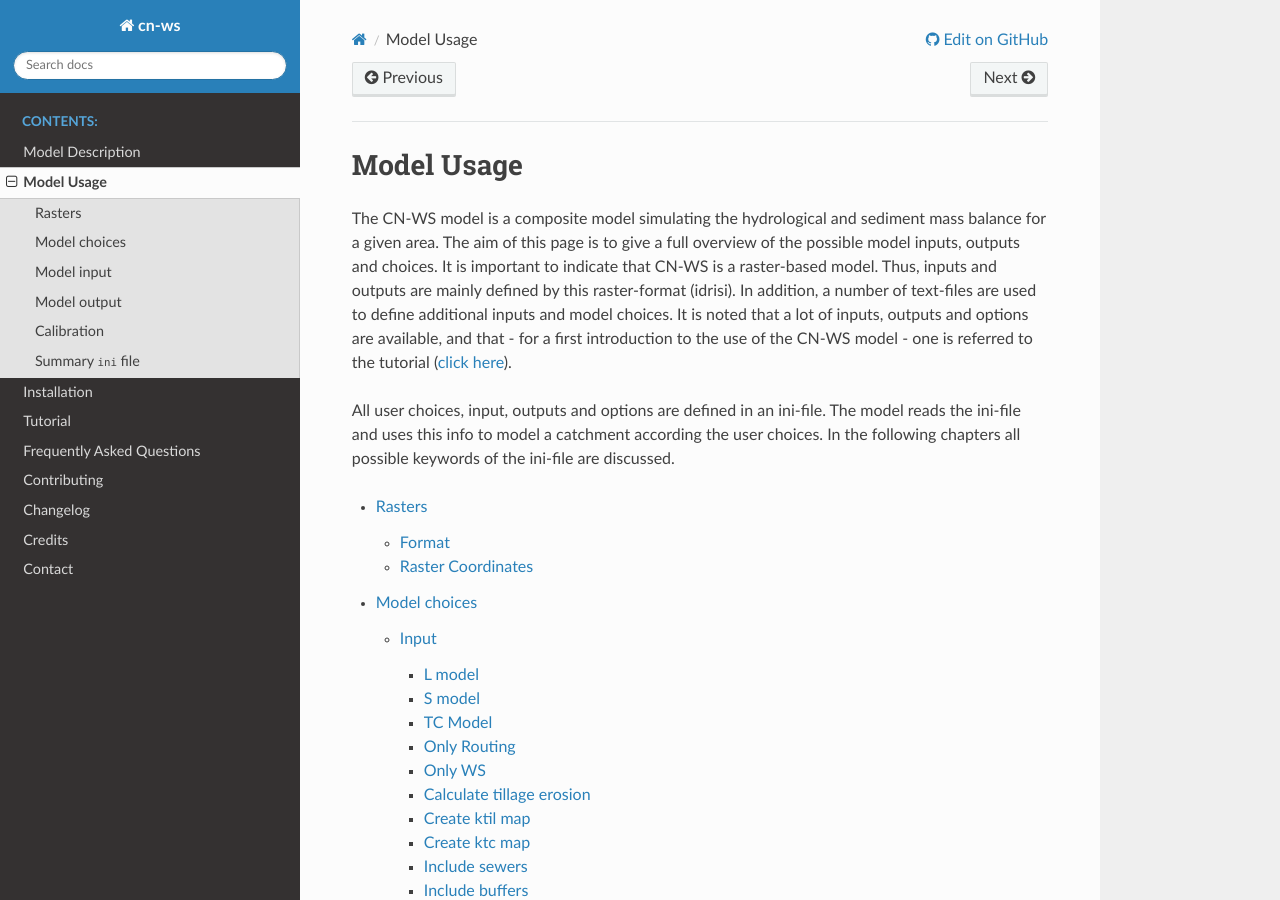
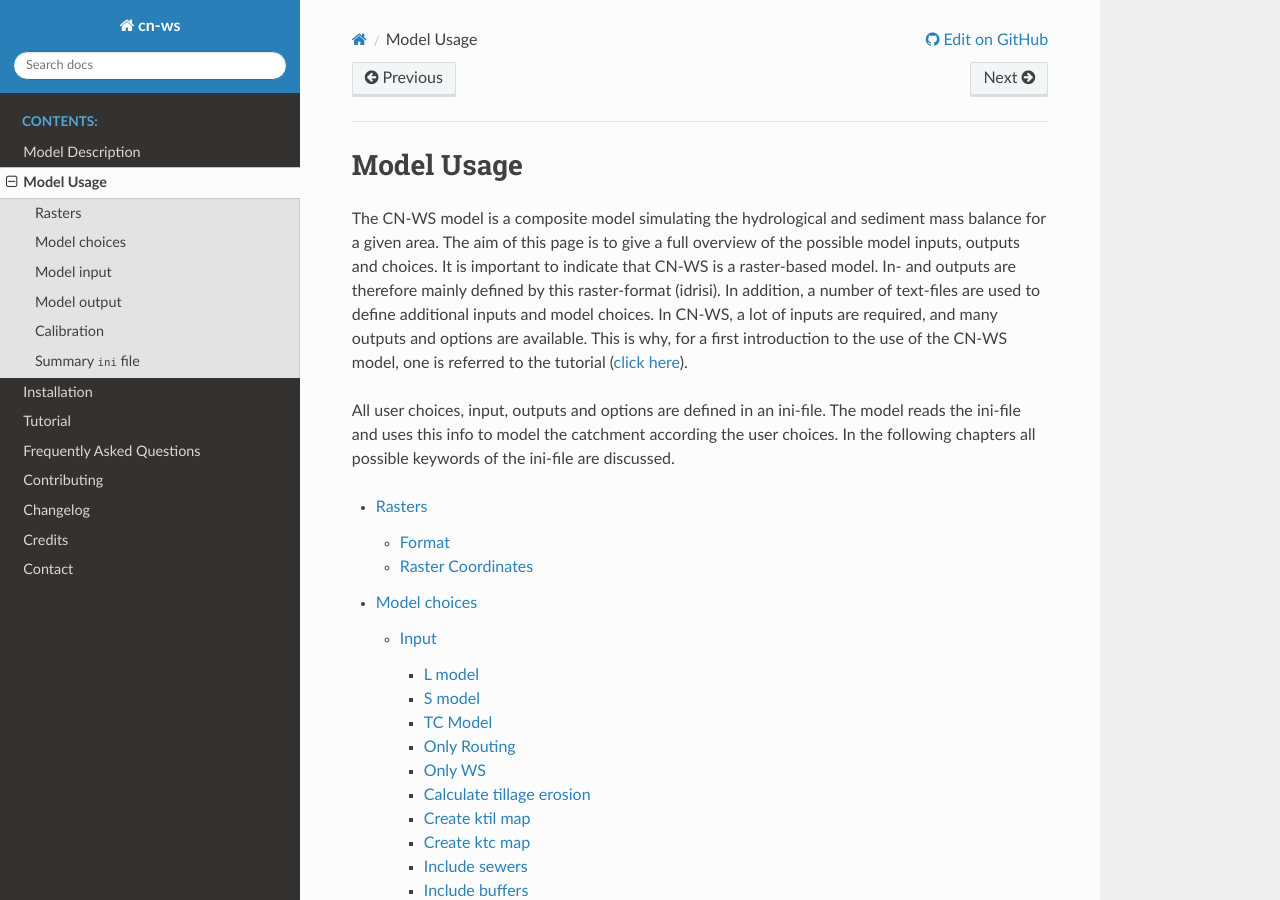
Before and after one commit to watem-sedem/watem-sedem, a Sphinx documentation site: the page built from docs/usage.rst, in a window 1280 px wide and 900 px high. Built offline with Sphinx 7.4.7 and the Read the Docs theme 2.0.0, drawn with Linux system fonts in a browser that asks for light colours.

Commit message:
Update usage.rst
Small changes

```diff
--- a/docs/usage.rst
+++ b/docs/usage.rst
@@ -7,15 +7,15 @@ Model Usage
 The CN-WS model is a composite model simulating the hydrological and
 sediment mass balance for a given area. The aim of this page is to
 give a full overview of the possible model inputs, outputs and choices.
-It is important to indicate that CN-WS is a raster-based model. Thus, inputs
-and outputs are mainly defined by this raster-format (idrisi). In addition,
+It is important to indicate that CN-WS is a raster-based model. In-
+and outputs are therefore mainly defined by this raster-format (idrisi). In addition,
 a number of text-files are used to define additional inputs and model
-choices. It is noted that a lot of inputs, outputs and options are
-available, and that - for a first introduction to the use of the CN-WS model
-- one is referred to the tutorial (:ref:`click here <tutorial>`).
+choices. In CN-WS, a lot of inputs are required, and many outputs and options are
+available. This is why, for a first introduction to the use of the CN-WS model,
+one is referred to the tutorial (:ref:`click here <tutorial>`).
 
 All user choices, input, outputs and options are defined in an ini-file. The
-model reads the ini-file and uses this info to model a catchment according the
+model reads the ini-file and uses this info to model the catchment according the
 user choices. In the following chapters all possible keywords of the ini-file are
 discussed.
 
```
